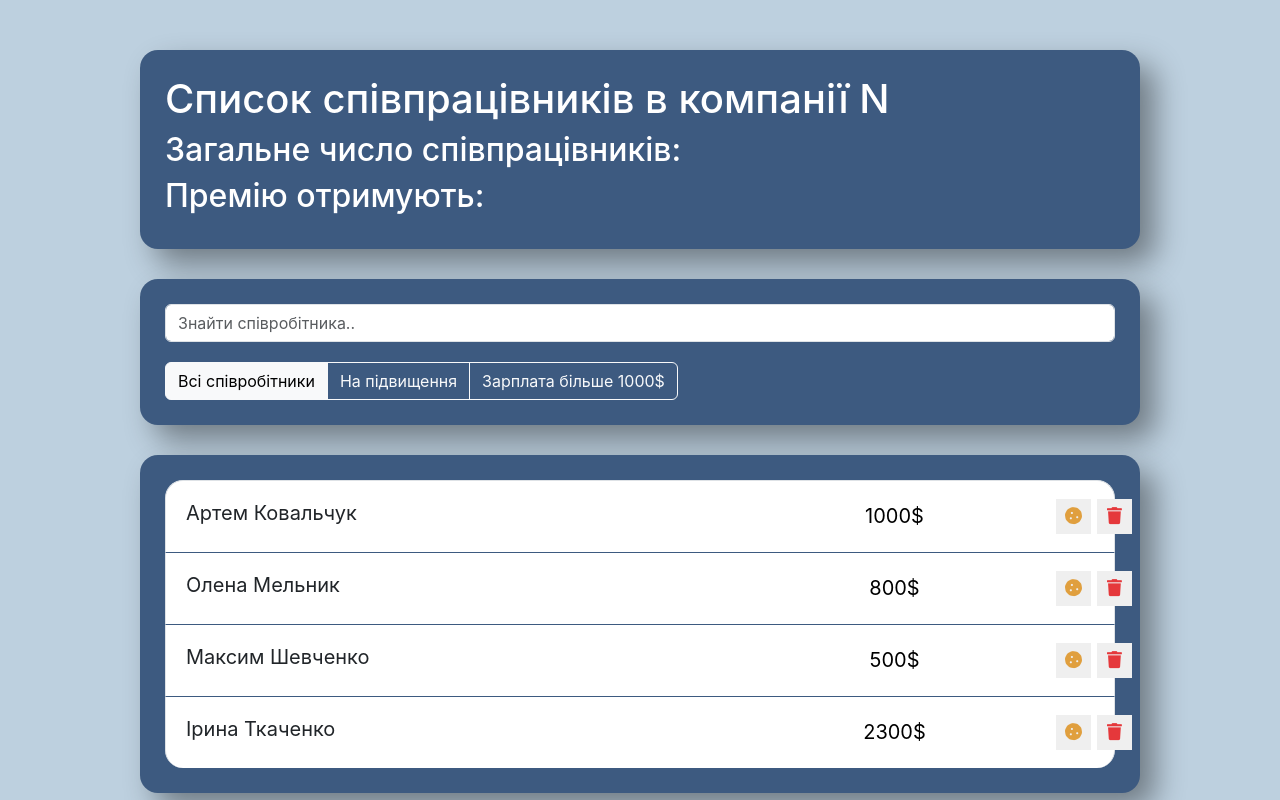
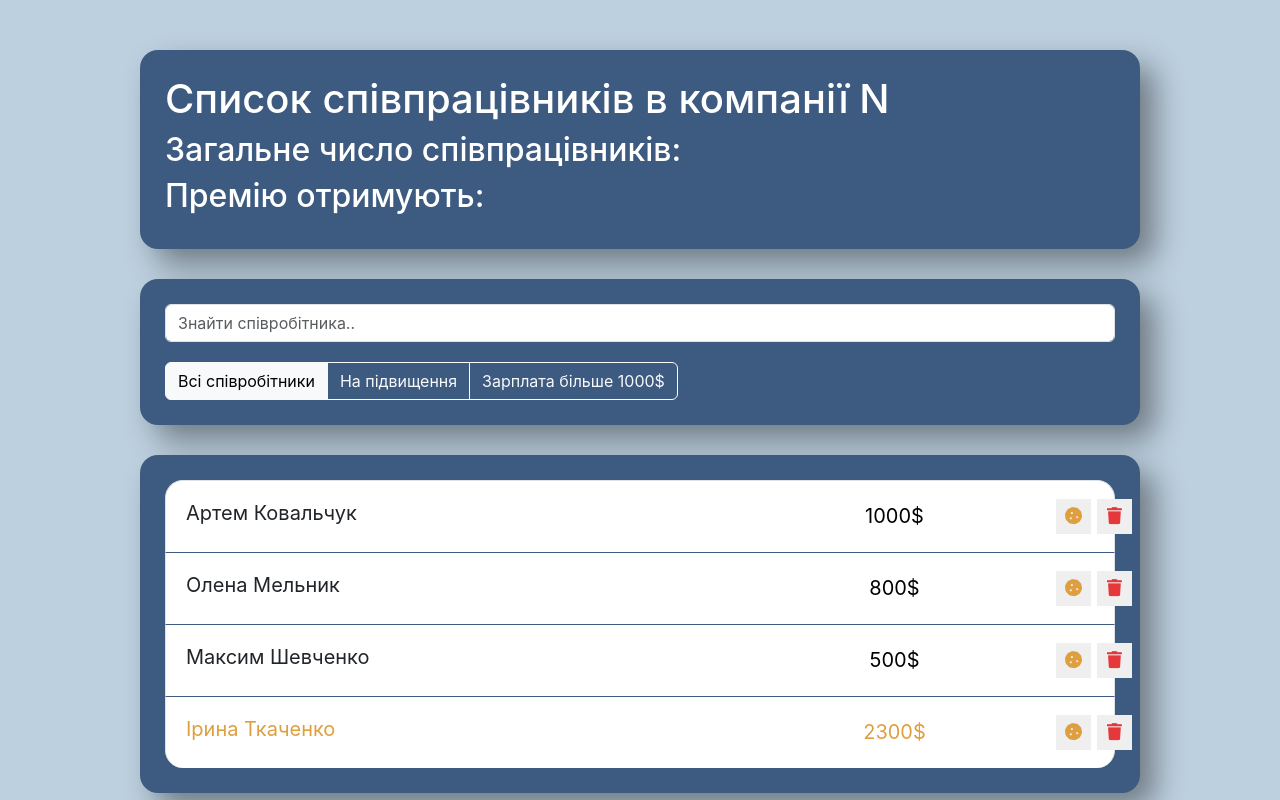
Before and after one commit to s7imKa/my-app-react_cours, a React (Create React App) app: page / in a window 1280 px wide. Shown: the top 800 px of the page. Built offline with nearby package versions, Linux system fonts and the light colour scheme.

Commit message:
Refactor component structure for improved readability

```diff
--- a/src/components/amployees-list-item/amployees-list-item.jsx
+++ b/src/components/amployees-list-item/amployees-list-item.jsx
@@ -1,8 +1,10 @@
 import './amployees-list-item.css'
 
-export default function AmployeesListItem({name, salary}) {
+export default function AmployeesListItem({name, salary, increase}) {
+    let className = 'list-group-item d-flex justify-content-between'
+
 	return (
-		<li className="list-group-item d-flex justify-content-between">
+		<li className={increase ? className + ' increase': className}>
             <span className="list-group-item-label">{name}</span>
             <input type="text" className="list-group-item-input" defaultValue={salary + '$'}/>
             <div className='d-flex justify-content-center align-items-center'>
--- a/src/components/amployees-list/amployees-list.jsx
+++ b/src/components/amployees-list/amployees-list.jsx
@@ -6,7 +6,7 @@ export default function AmployeesList({data}) {
 	return (
 		<ul className='amployees-list list-group'>
 			{data.map((employees, index) => (
-				<AmployeesListItem key={index} name={employees.name} salary={employees.salary}/>
+				<AmployeesListItem key={index} {...employees} />
 			))}
 
 		</ul>
--- a/src/components/app/app.jsx
+++ b/src/components/app/app.jsx
@@ -9,10 +9,10 @@ import AmployeesAddForm from '../amployees-add-form/amployees-add-form'
 export default function App(){
 
 	const employees = [
-		{ name: 'Артем Ковальчук', salary: 1000 },
-		{ name: 'Олена Мельник', salary: 800 },
-		{ name: 'Максим Шевченко', salary: 500 },
-		{ name: 'Ірина Ткаченко', salary: 2300 }
+		{ name: 'Артем Ковальчук', salary: 1000, increase: false},
+		{ name: 'Олена Мельник', salary: 800, increase: false},
+		{ name: 'Максим Шевченко', salary: 500, increase: false},
+		{ name: 'Ірина Ткаченко', salary: 2300, increase: true}
 		];
 
 	return (
```
Also changed, not shown: 1 other file (tests, documents, lock files or other folders).
